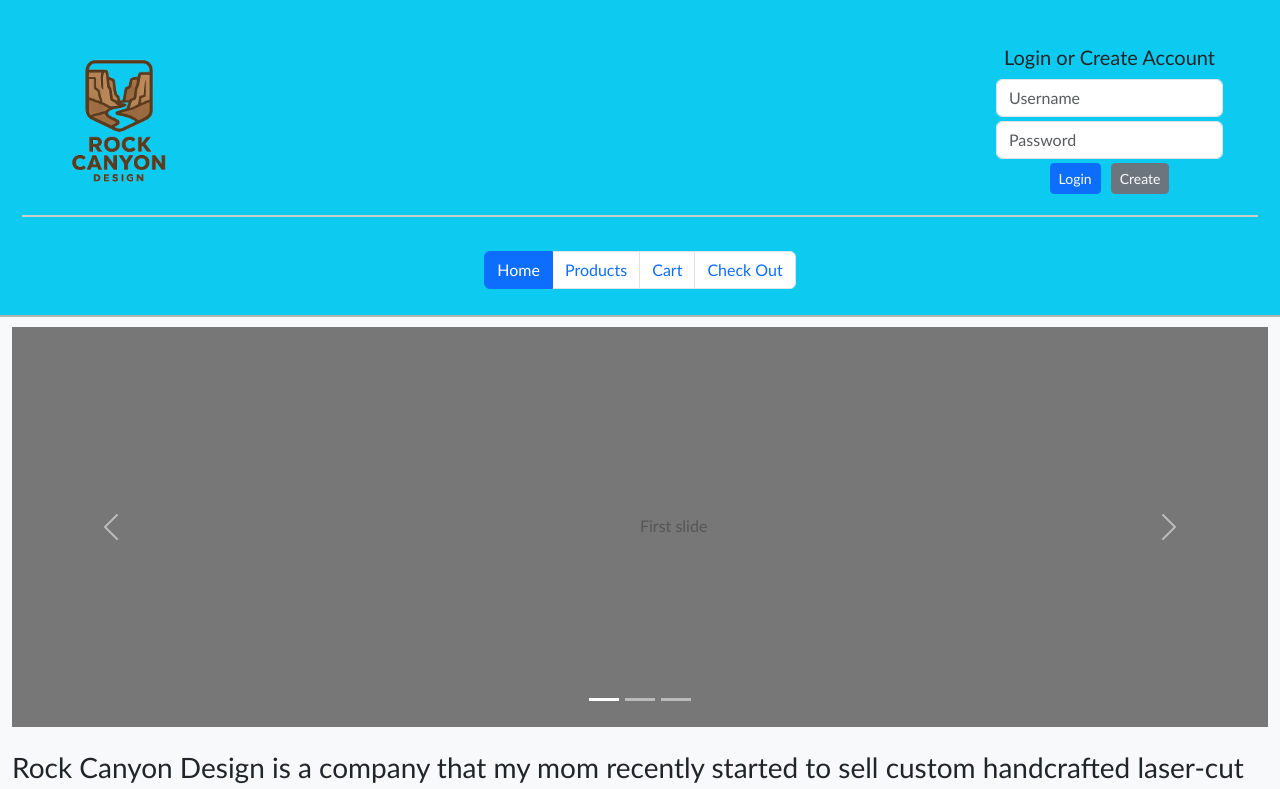
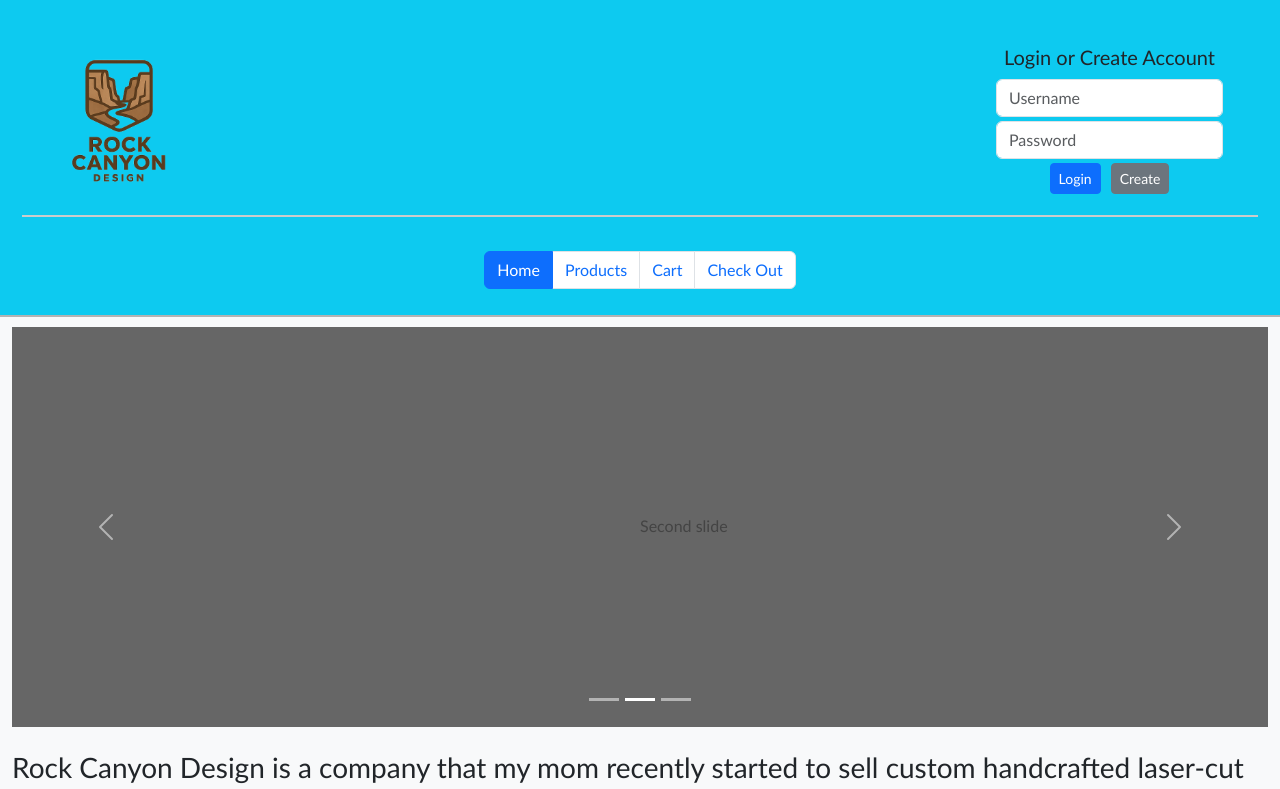
Before and after one commit to Cartermidd/startup, a React (Vite) app: page / in a window 1280 px wide. Shown: the top 789 px of the page. Built offline with nearby package versions, Linux system fonts and the light colour scheme.

Commit message:
home page carousel

```diff
--- a/src/home/home.jsx
+++ b/src/home/home.jsx
@@ -1,51 +1,36 @@
 import React from 'react';
-
+import Carousel from 'react-bootstrap/Carousel';
 
 export function Home() {
   return (
     <main className='container-fluid bg-light'>
       <div>
         <div className="bd-example">
-        <div id="carouselExampleIndicators" className="carousel slide" data-bs-ride="carousel">
-            <div className="carousel-indicators">
-                <button type="button" data-bs-target="#carouselExampleIndicators" data-bs-slide-to="0" className="active" aria-current="true" aria-label="Slide 1"></button>
-                <button type="button" data-bs-target="#carouselExampleIndicators" data-bs-slide-to="1" aria-label="Slide 2"></button>
-                <button type="button" data-bs-target="#carouselExampleIndicators" data-bs-slide-to="2" aria-label="Slide 3"></button>
-            </div>
-        <div className="carousel-inner">
-          <div className="carousel-item active">
+          <Carousel>
+            <Carousel.Item>
               <svg className="bd-placeholder-img bd-placeholder-img-lg d-block w-100" width="800" height="400" xmlns="http://www.w3.org/2000/svg" role="img" aria-label="Placeholder: First slide" preserveAspectRatio="xMidYMid slice" focusable="false">
                 <title>Placeholder</title>
                 <rect width="100%" height="100%" fill="#777"></rect><text x="50%" y="50%" fill="#555" dy=".3em">First slide</text>
               </svg>
-          </div>
+            </Carousel.Item>
 
-          <div className="carousel-item">
+            <Carousel.Item>
               <svg className="bd-placeholder-img bd-placeholder-img-lg d-block w-100" width="800" height="400" xmlns="http://www.w3.org/2000/svg" role="img" aria-label="Placeholder: Second slide" preserveAspectRatio="xMidYMid slice" focusable="false">
                 <title>Placeholder</title>
                 <rect width="100%" height="100%" fill="#666"></rect><text x="50%" y="50%" fill="#444" dy=".3em">Second slide</text>
               </svg>
-          </div>
+            </Carousel.Item>
 
-          <div className="carousel-item">
+            <Carousel.Item>
               <svg className="bd-placeholder-img bd-placeholder-img-lg d-block w-100" width="800" height="400" xmlns="http://www.w3.org/2000/svg" role="img" aria-label="Placeholder: Third slide" preserveAspectRatio="xMidYMid slice" focusable="false">
                 <title>Placeholder</title>
                 <rect width="100%" height="100%" fill="#555"></rect><text x="50%" y="50%" fill="#333" dy=".3em">Third slide</text>
               </svg>
-          </div>
-        </div>
-        <button className="carousel-control-prev" type="button" data-bs-target="#carouselExampleIndicators" data-bs-slide="prev">
-          <span className="carousel-control-prev-icon" aria-hidden="true"></span>
-          <span className="visually-hidden">Previous</span>
-        </button>
-        <button className="carousel-control-next" type="button" data-bs-target="#carouselExampleIndicators" data-bs-slide="next">
-          <span className="carousel-control-next-icon" aria-hidden="true"></span>
-          <span className="visually-hidden">Next</span>
-        </button>
-      </div>
+            </Carousel.Item>
+          </Carousel>
         </div>
 
-    <br></br>
+        <br />
         <h3>
           Rock Canyon Design is a company that my mom recently started to sell custom handcrafted laser-cut creations.
         </h3>
@@ -73,7 +58,8 @@ export function Home() {
 
         <div id="our-story">
           <h2>How do we make our designs?</h2>
-        <p>Glad you asked.</p><br />
+          <p>Glad you asked.</p>
+          <br />
           <p>[Placeholder text describing the process from idea - design - laser-cutter - from our porch to yours]</p>
           <div>
             <img width="300px" src="laser-cutter-glowforge.webp" alt="Placeholder" />
@@ -94,5 +80,5 @@ export function Home() {
 
       </div>
     </main>
-    )
+  );
 }
```
Lines whose indentation alone changed are shown as unchanged.
